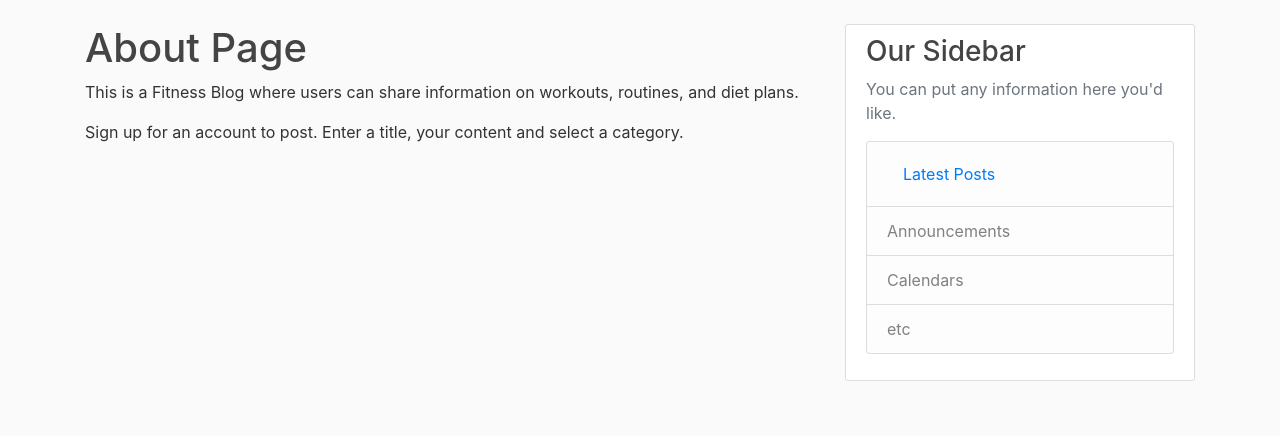
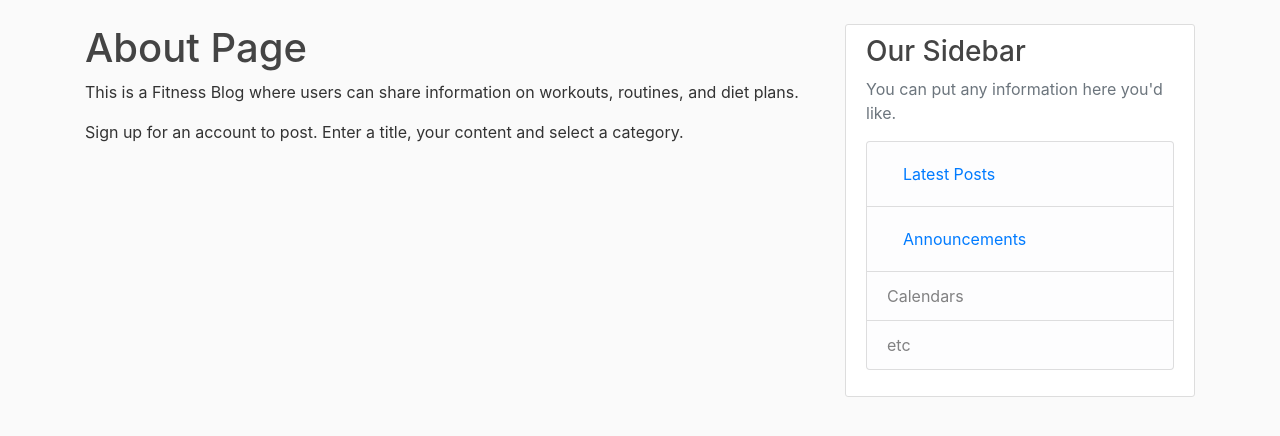
Before and after one commit to RdotSilva/Python-Flask-Fitness-Blog, a Flask app: page /about in a window 1280 px wide. Shown: the part 56-492 px from the top of the page. Run offline with Flask 2, Linux system fonts and the light colour scheme; some libraries are stand-ins or nearby versions.

Commit message:
Add announcements link to sidebar

```diff
--- a/fitnessblog/templates/layout.html
+++ b/fitnessblog/templates/layout.html
@@ -65,7 +65,7 @@
               <p class='text-muted'>You can put any information here you'd like.
                 <ul class="list-group">
                   <li class="list-group-item list-group-item-light"><a class="nav-item nav-link" href="{{ url_for('posts.latest_posts') }}">Latest Posts</a></li>
-                  <li class="list-group-item list-group-item-light">Announcements</li>
+                  <li class="list-group-item list-group-item-light"><a class="nav-item nav-link" href="{{ url_for('main.announcements') }}">Announcements</a></li></li>
                   <li class="list-group-item list-group-item-light">Calendars</li>
                   <li class="list-group-item list-group-item-light">etc</li>
                 </ul>
```
